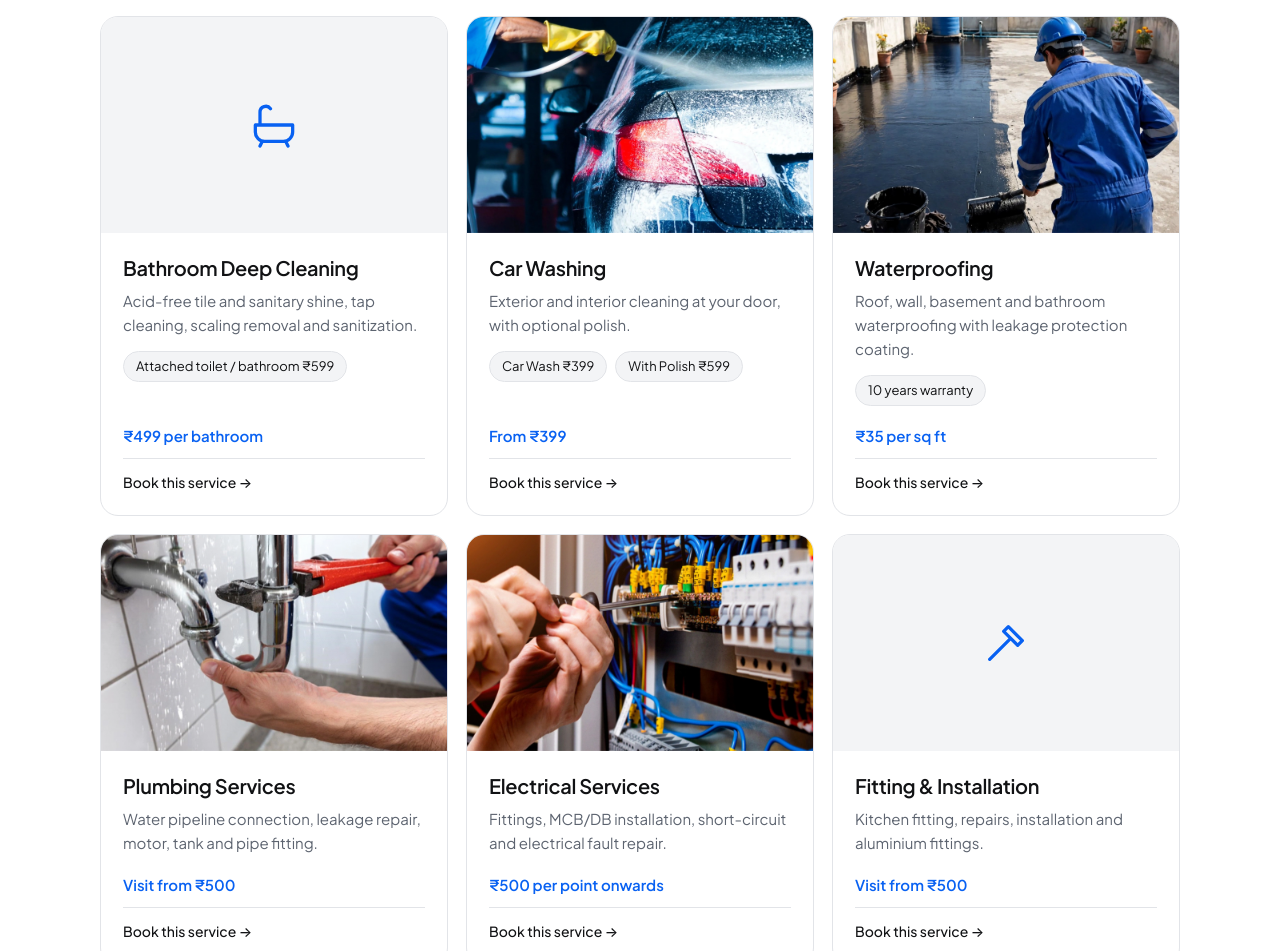
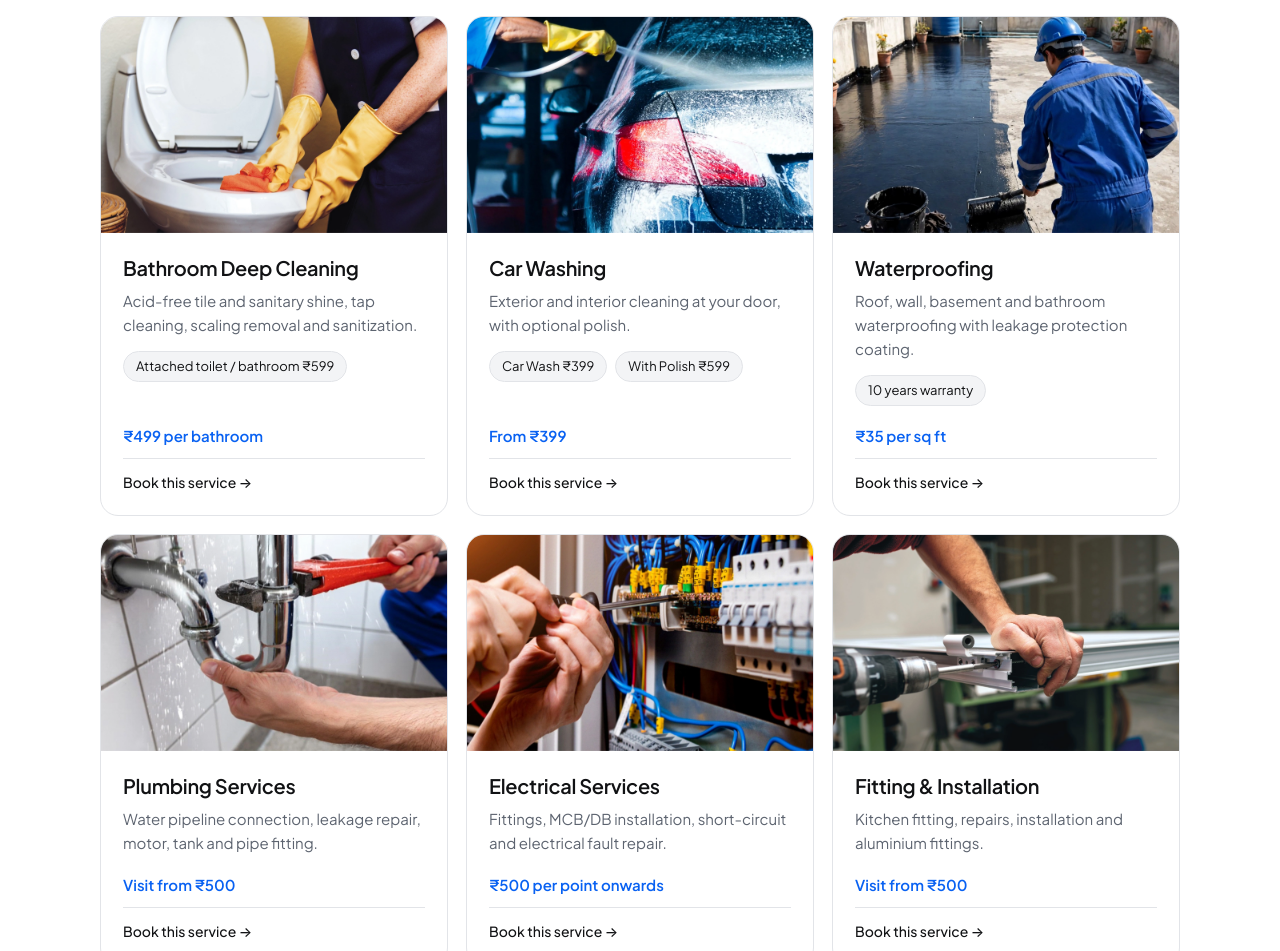
Before and after one commit to pariflex1/bsr, a plain HTML site: page index.html in a window 1280 px wide. Shown: the part 1466-2417 px from the top of the page. Drawn offline with Linux system fonts and the light colour scheme.

Commit message:
Update index.html

```diff
--- a/index.html
+++ b/index.html
@@ -173,7 +173,7 @@
         </div>
       </article>
       <article class="card">
-        <div class="media icon"><svg viewBox="0 0 24 24" aria-hidden="true"><path d="M4 12h16v3a4 4 0 0 1-4 4H8a4 4 0 0 1-4-4zM6 12V6.5a2.5 2.5 0 0 1 4.5-1.5M7 19l-1 2M17 19l1 2"/></svg></div>
+        <div class="media"><img src="images/bathroom.webp" alt="Sofa & Fabric Cleaning" loading="lazy"></div>
         <div class="cbody">
           <h3>Bathroom Deep Cleaning</h3>
           <p>Acid-free tile and sanitary shine, tap cleaning, scaling removal and sanitization.</p><ul class="chips"><li>Attached toilet / bathroom ₹599</li></ul>
@@ -218,7 +218,7 @@
         </div>
       </article>
       <article class="card">
-        <div class="media icon"><svg viewBox="0 0 24 24" aria-hidden="true"><path d="M5 19l9-9M13 5l6 6-2 2-6-6z"/></svg></div>
+        <div class="media"><img src="images/fitting.webp" alt="Electrical Services" loading="lazy"></div>
         <div class="cbody">
           <h3>Fitting & Installation</h3>
           <p>Kitchen fitting, repairs, installation and aluminium fittings.</p>
```
